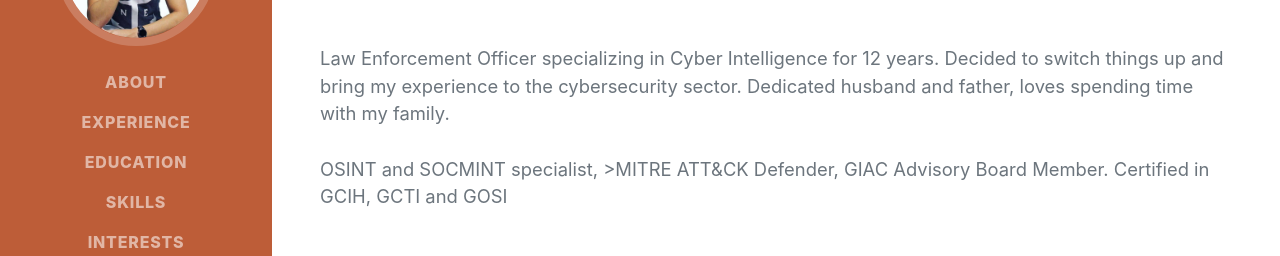
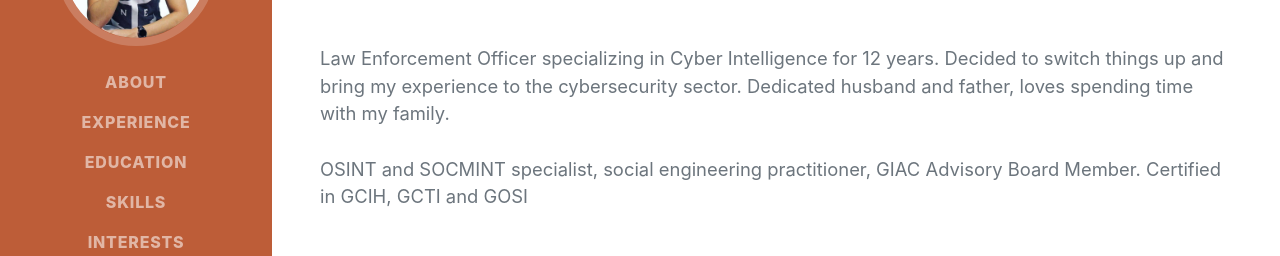
Before and after one commit to nicholasau/site, a plain HTML site: page index.html in a window 1280 px wide. Shown: the part 310-566 px from the top of the page. Drawn offline with nearby package versions, Linux system fonts and the light colour scheme; a web font is replaced by a local one.

Commit message:
Update index.html

```diff
--- a/index.html
+++ b/index.html
@@ -47,7 +47,7 @@
                         Singapore · Husband · Father · CTI Analyst ·
                         <a href="mailto:auhoeweng@gmail.com">auhoeweng@gmail.com</a>
                     </div>
-                    <p class="lead mb-5">Law Enforcement Officer specializing in Cyber Intelligence for 12 years. Decided to switch things up and bring my experience to the cybersecurity sector. Dedicated husband and father, loves spending time with my family.<br><br>OSINT and SOCMINT specialist, >MITRE ATT&CK Defender, GIAC Advisory Board Member. Certified in GCIH, GCTI and GOSI</p>
+                    <p class="lead mb-5">Law Enforcement Officer specializing in Cyber Intelligence for 12 years. Decided to switch things up and bring my experience to the cybersecurity sector. Dedicated husband and father, loves spending time with my family.<br><br>OSINT and SOCMINT specialist, social engineering practitioner, GIAC Advisory Board Member. Certified in GCIH, GCTI and GOSI</p>
                     <div class="social-icons">
                         <a class="social-icon" href="https://www.linkedin.com/in/nicholasau"><i class="fab fa-linkedin-in"></i></a>
                     </div>
```
